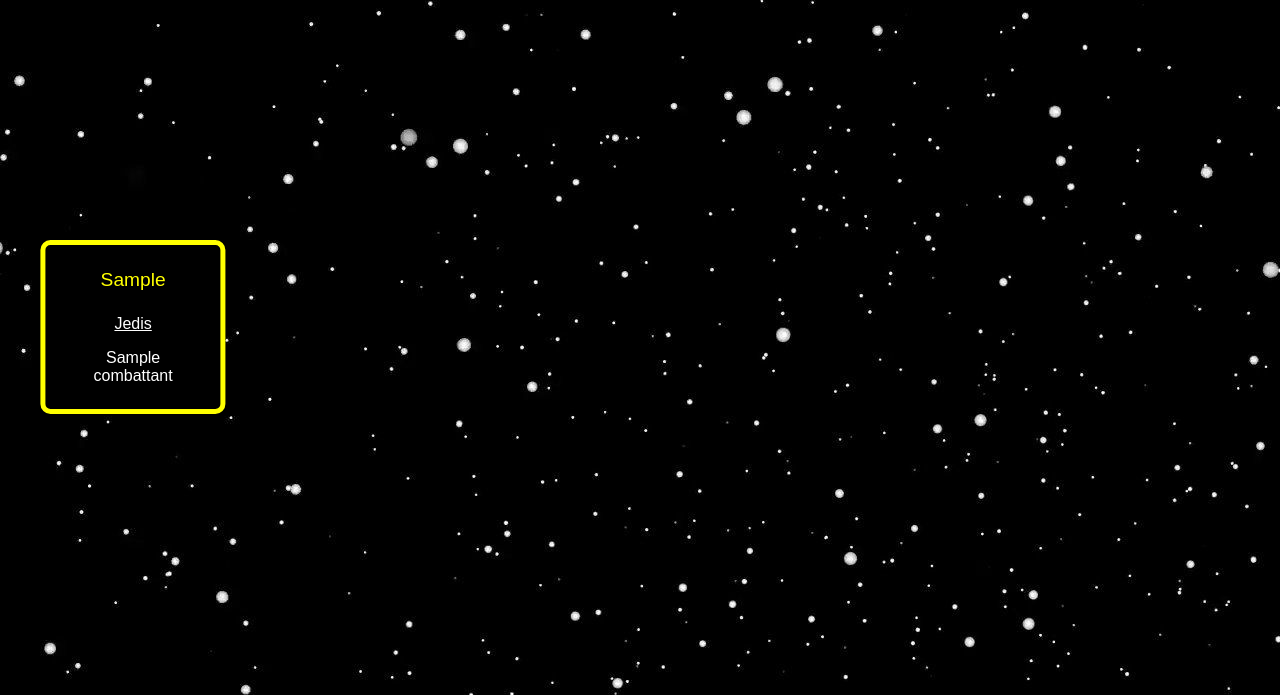
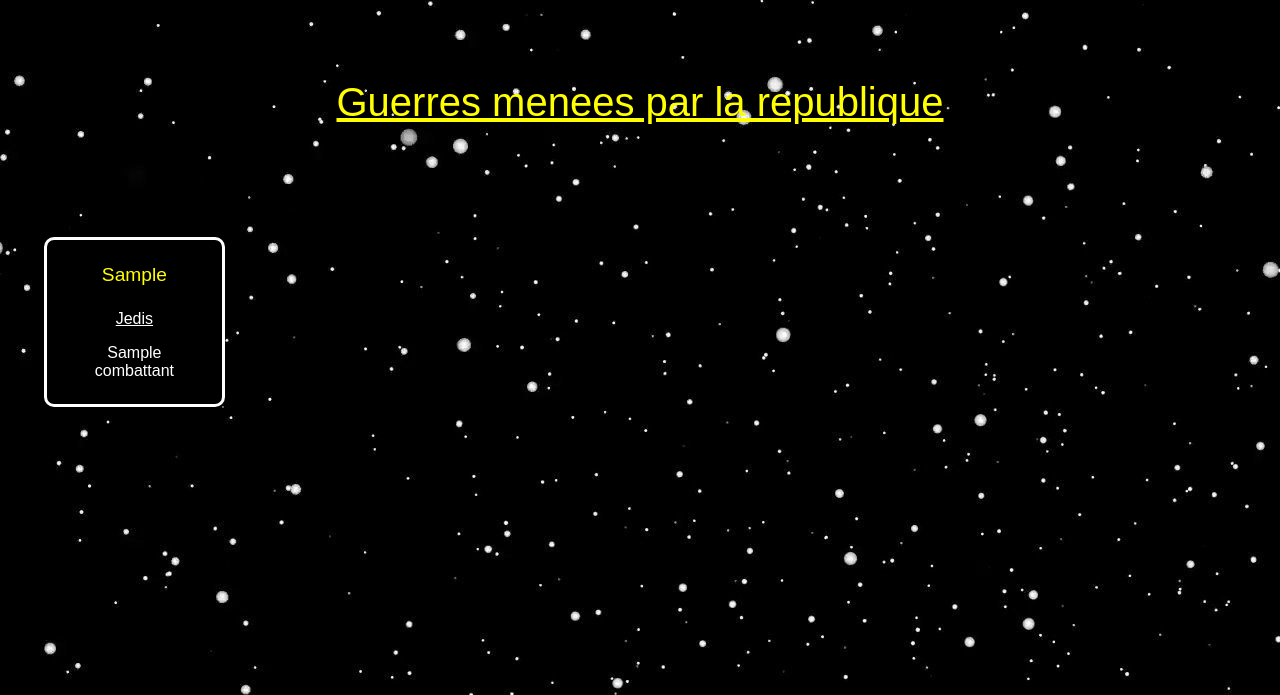
Before and after one commit to BahahaJUST1/bahaha_jedi_project, a PHP site: template templates/guerre/index.html.twig in a window 1280 px wide. Shown: the top 695 px of the page. Run offline with PHP 8.4, Linux system fonts and the light colour scheme; the template is opened without the code that fills it: most values are stand-ins (such as "Sample title", 1, 10 or a date in 2020); some libraries are stand-ins or nearby versions; some web fonts are replaced.

Commit message:
guerre template done

```diff
--- a/templates/guerre/index.html.twig
+++ b/templates/guerre/index.html.twig
@@ -1,6 +1,7 @@
 {% extends 'base.html.twig' %}
 
 {% block title %}Guerres{% endblock %}
+
 
 {% block body %}
 <style>
@@ -8,19 +9,23 @@
 
     body { background-image: url("{{ asset('images/home_bg.jpg') }}"); font-family: 'Star Wars', sans-serif; color: white; }
 
+    #title { text-align: center; font-size: 2.5rem; margin-top: 5rem; margin-bottom: 7rem; text-decoration: underline; color: yellow; }
+
+    .five-last-war { display: grid; grid-template-columns: 20fr 20fr 20fr 20fr 20fr; text-align: center; }
+
+    .war-box { border: 3px solid white; background-color: black; border-radius: 10px; height: auto; width: 50%; margin: 0 auto; padding: 1.5rem; margin-bottom: 3rem; }
+    .war-box:hover { cursor: pointer; transform: scale(1.1); }
+
     p { margin: 0; }
-
-    .five-last-war { position: absolute; transform: translate(-50%, 0%); left: 50%; width: 99%; top: 30%; display: grid; grid-template-columns: 20fr 20fr 20fr 20fr 20fr; text-align: center; }
-
-    .war-box { border: 5px solid yellow; background-color: black; border-radius: 10px; height: auto; width: 50%; margin: 0 auto; padding: 1.5rem; }
-    .war-box:hover { cursor: pointer; transform: scale(1.1); }
 
     .planet-name { margin-bottom: 1rem; color: yellow; font-size: 1.2rem; text-align: center; }
 
     .engaged-jedis-title { font-size: 1rem; text-decoration: underline; margin-top: 1.5rem; margin-bottom: 1rem; }
-
     .no-jedi { color: red; font-size: 0.7rem; }
 </style>
+
+
+<div id="title">Guerres menees par la republique</div>
 
 
 {# 5 dernières planètes #}
@@ -28,7 +33,7 @@
 {# On inverse la liste obtenue #}
 
 <div class="five-last-war">
-    {% for guerre in guerres|slice((guerres|length)-5, guerres|length)|reverse %}
+    {% for guerre in guerres %}
 
             <div class="war-box">
                 <div class="planet-name">{{ guerre.getPlanete }}</div>
```
